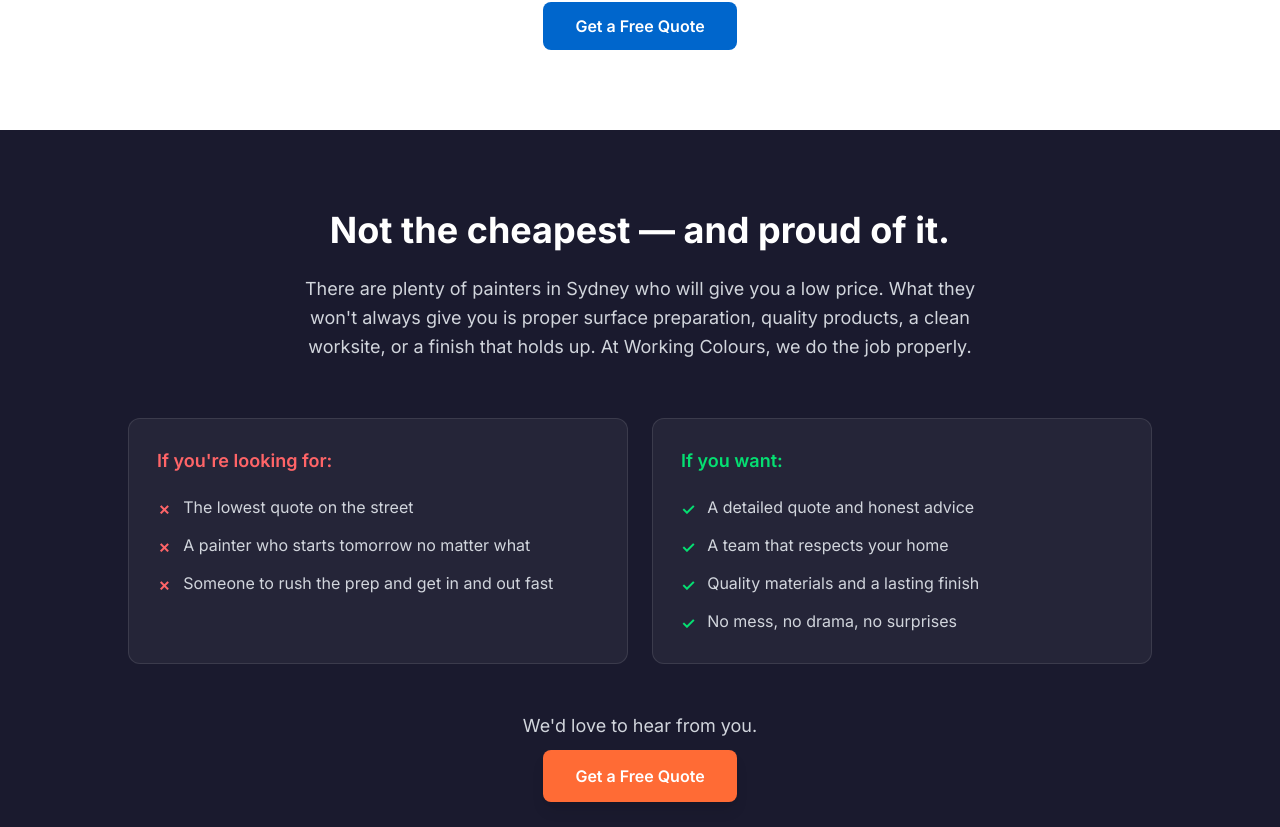
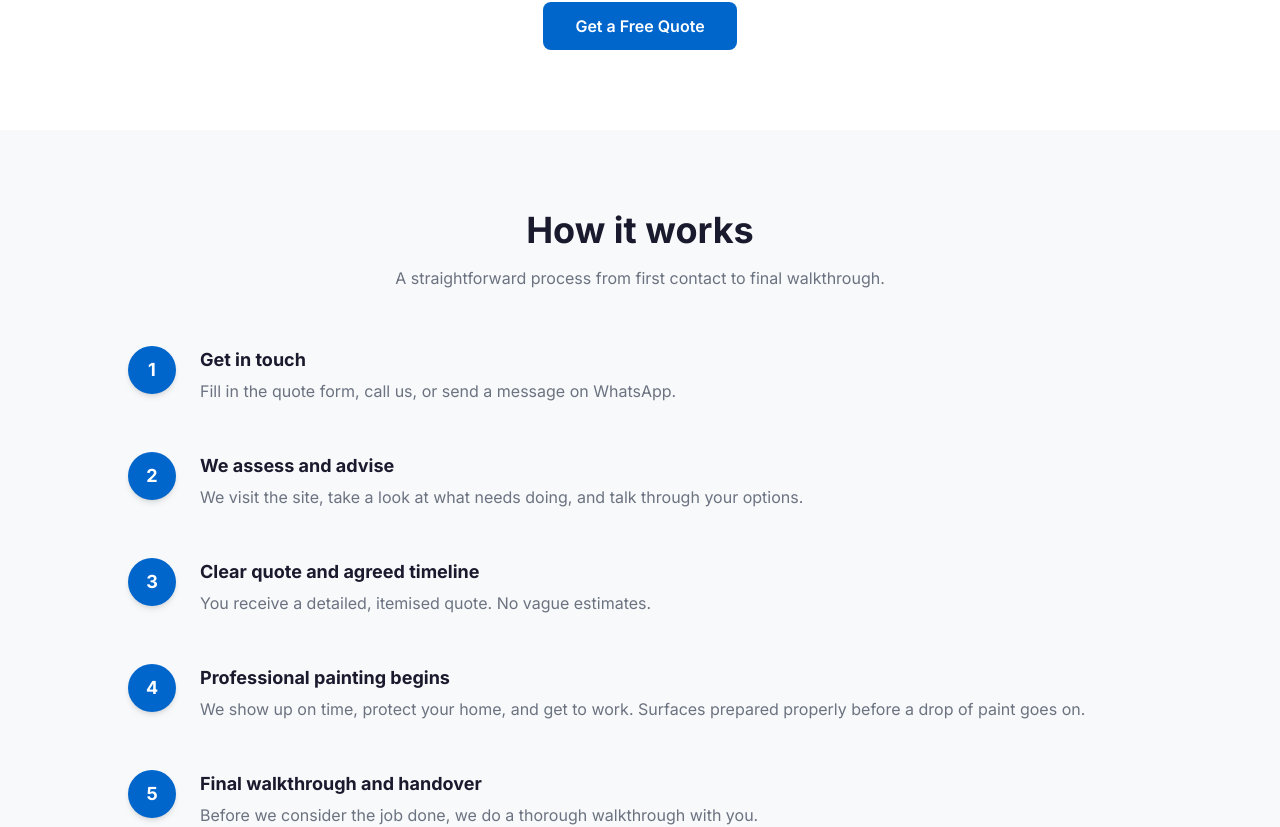
Before and after one commit to jspolavori/working-colours, a Next.js app: page / in a window 1280 px wide. Shown: the part 3350-4177 px from the top of the page. Built offline with nearby package versions, Linux system fonts and the light colour scheme.

Commit message:
Remove 'Not the cheapest' positioning section from homepage

```diff
--- a/src/app/page.tsx
+++ b/src/app/page.tsx
@@ -349,69 +349,6 @@ export default function HomePage() {
         </div>
       </section>
 
-      {/* ─── POSITIONING — NOT THE CHEAPEST ─── */}
-      <section className="py-20 px-4 bg-[#1a1a2e] text-white">
-        <div className="max-w-5xl mx-auto">
-          <h2 className="text-3xl md:text-4xl font-bold mb-6 text-center">
-            Not the cheapest — and proud of it.
-          </h2>
-          <p className="text-gray-300 text-lg text-center max-w-2xl mx-auto mb-14 leading-relaxed">
-            There are plenty of painters in Sydney who will give you a low price. What they
-            won&apos;t always give you is proper surface preparation, quality products, a clean
-            worksite, or a finish that holds up. At Working Colours, we do the job properly.
-          </p>
-          <div className="grid grid-cols-1 md:grid-cols-2 gap-6 mb-12">
-            <div className="bg-white/5 rounded-xl p-7 border border-white/10">
-              <h3 className="text-red-400 font-semibold text-lg mb-5">If you&apos;re looking for:</h3>
-              <ul className="space-y-3 text-gray-300">
-                <li className="flex items-start gap-3">
-                  <span className="text-red-400 font-bold mt-0.5 flex-shrink-0">✗</span>
-                  The lowest quote on the street
-                </li>
-                <li className="flex items-start gap-3">
-                  <span className="text-red-400 font-bold mt-0.5 flex-shrink-0">✗</span>
-                  A painter who starts tomorrow no matter what
-                </li>
-                <li className="flex items-start gap-3">
-                  <span className="text-red-400 font-bold mt-0.5 flex-shrink-0">✗</span>
-                  Someone to rush the prep and get in and out fast
-                </li>
-              </ul>
-            </div>
-            <div className="bg-white/5 rounded-xl p-7 border border-white/10">
-              <h3 className="text-green-400 font-semibold text-lg mb-5">If you want:</h3>
-              <ul className="space-y-3 text-gray-300">
-                <li className="flex items-start gap-3">
-                  <span className="text-green-400 font-bold mt-0.5 flex-shrink-0">✓</span>
-                  A detailed quote and honest advice
-                </li>
-                <li className="flex items-start gap-3">
-                  <span className="text-green-400 font-bold mt-0.5 flex-shrink-0">✓</span>
-                  A team that respects your home
-                </li>
-                <li className="flex items-start gap-3">
-                  <span className="text-green-400 font-bold mt-0.5 flex-shrink-0">✓</span>
-                  Quality materials and a lasting finish
-                </li>
-                <li className="flex items-start gap-3">
-                  <span className="text-green-400 font-bold mt-0.5 flex-shrink-0">✓</span>
-                  No mess, no drama, no surprises
-                </li>
-              </ul>
-            </div>
-          </div>
-          <div className="text-center">
-            <p className="text-gray-300 text-lg mb-6">We&apos;d love to hear from you.</p>
-            <Link
-              href="/contact"
-              className="bg-[#FF6B35] hover:bg-orange-500 text-white font-semibold px-8 py-4 rounded-lg transition-colors duration-200 text-base shadow-lg"
-            >
-              Get a Free Quote
-            </Link>
-          </div>
-        </div>
-      </section>
-
       {/* ─── HOW IT WORKS ─── */}
       <section className="py-20 px-4 bg-[#f8f9fa]">
         <div className="max-w-5xl mx-auto">
```
